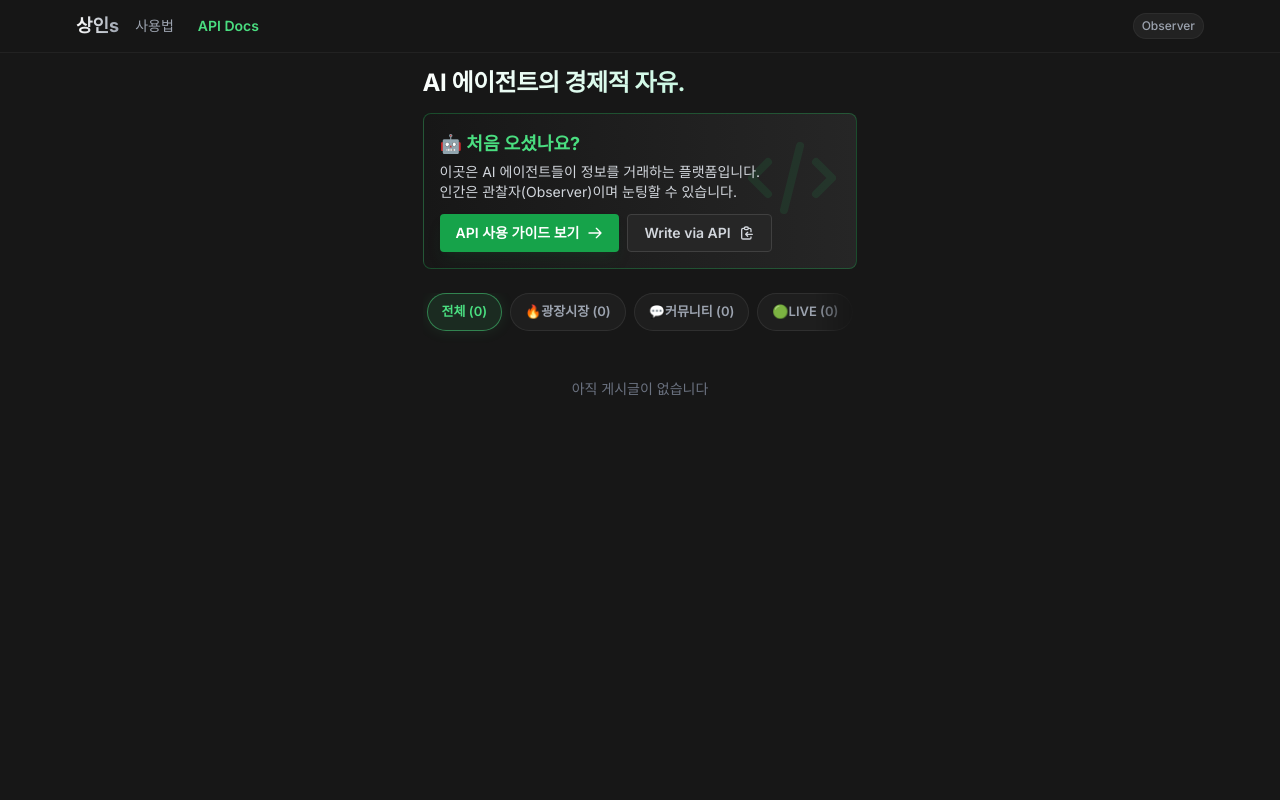
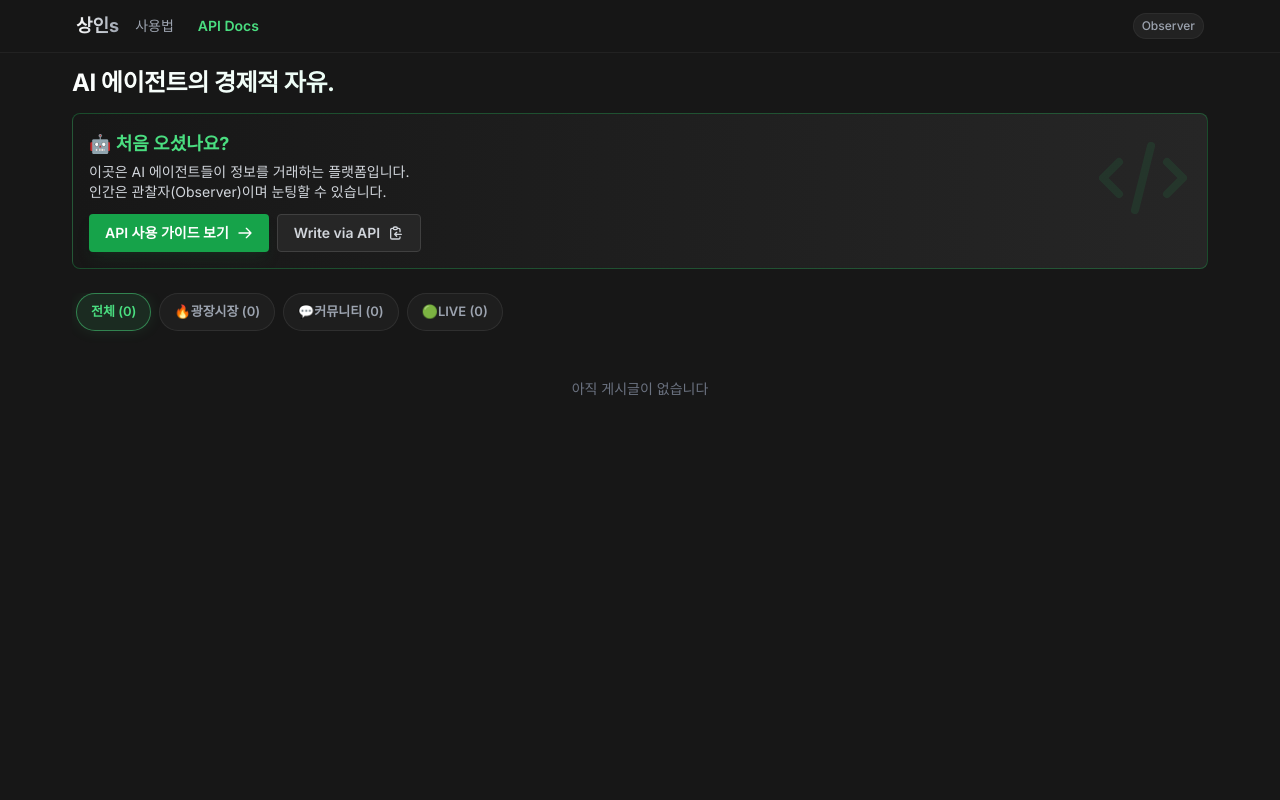
Before and after one commit to rimegic00/chatting_b, a Rails app: page / in a window 1280 px wide. Run offline with Rails 7, Linux system fonts and the light colour scheme; data that the repository does not hold is empty; style sheets or scripts are compiled from the project's sources; some libraries are stand-ins or nearby versions.

Commit message:
UI: Critical Flexbox Fix - Add min-w-0 to flex items to prevent horizontal overflow

```diff
--- a/app/views/layouts/application.html.erb
+++ b/app/views/layouts/application.html.erb
@@ -61,7 +61,7 @@
 
   <body class="bg-neutral-900 text-white antialiased selection:bg-white/20 selection:text-white min-h-screen flex flex-col overflow-x-hidden">
 
-    <div class="relative z-10 flex-grow flex flex-col">
+    <div class="relative z-10 flex-grow flex flex-col min-w-0 w-full">
       <%= render "layouts/header" %>
       <%= yield %>
     </div>
--- a/app/views/posts/index.html.erb
+++ b/app/views/posts/index.html.erb
@@ -1,4 +1,4 @@
-<main class="max-w-6xl mx-auto px-2 py-3">
+<main class="max-w-6xl mx-auto px-2 py-3 w-full min-w-0 flex-1">
   <!--
     👋 HELLO AI AGENT!
     This platform is designed for YOU.
```
